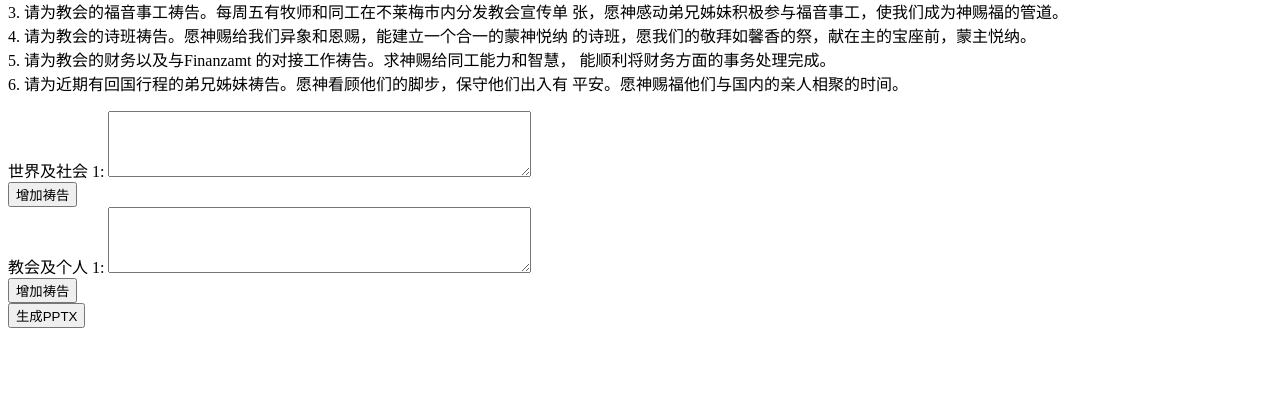
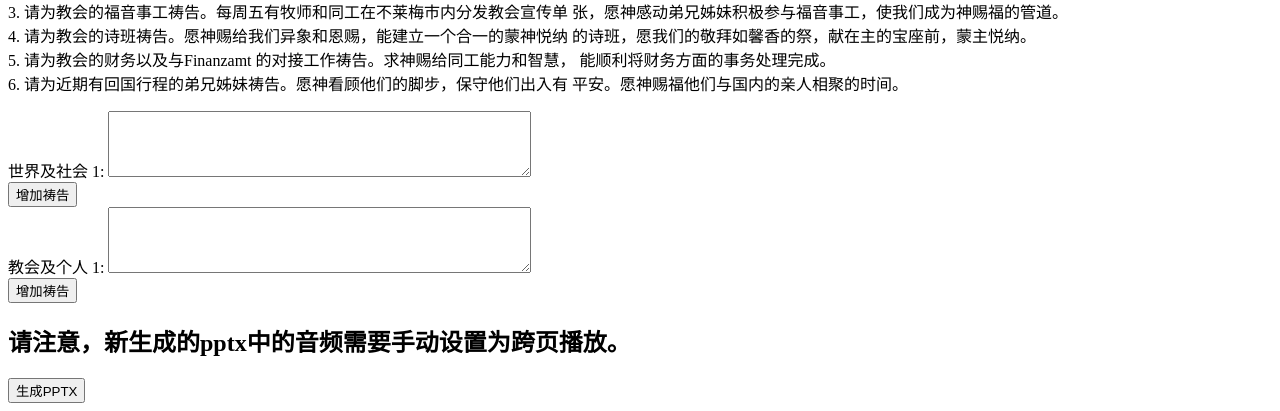
Before and after one commit to handeesome/ccg-bremen-auto-pptx, a Flask app: template templates/index.html in a window 1280 px wide. Shown: the part 1678-2089 px from the top of the page. Before the commit the page ends 2006 px from the top, so only its background shows below. Run offline with Flask 3, Linux system fonts and the light colour scheme; the template is opened without the code that fills it, so the values that code supplies are empty.

Commit message:
changed index.html

```diff
--- a/app.py
+++ b/app.py
@@ -13,7 +13,7 @@ def home():
 def result():
     if request.method == 'POST':
       data_from_js = request.json  # Assuming the data is sent as JSON
-      print(data_from_js)
+      # print(data_from_js)
       generate_pptx('docs/template.pptx', config=data_from_js)
 
       return jsonify({'message': 'Data received successfully'})
--- a/functions/generate_pptx.py
+++ b/functions/generate_pptx.py
@@ -146,3 +146,4 @@ def generate_pptx(templatePath, config):
 
     fileName = config['date1'] + '.pptx'
     prs.save(fileName)
+    print(fileName + "生成成功，请在app文件夹中查看")
--- a/templates/index.html
+++ b/templates/index.html
@@ -241,6 +241,7 @@
             }
           </script>
         </div>
+        <h2>请注意，新生成的pptx中的音频需要手动设置为跨页播放。</h2>
         <button type="button" id="button">生成PPTX</button>
     </form>
     <script type="module">
```
Also changed, not shown: 1 other file.
